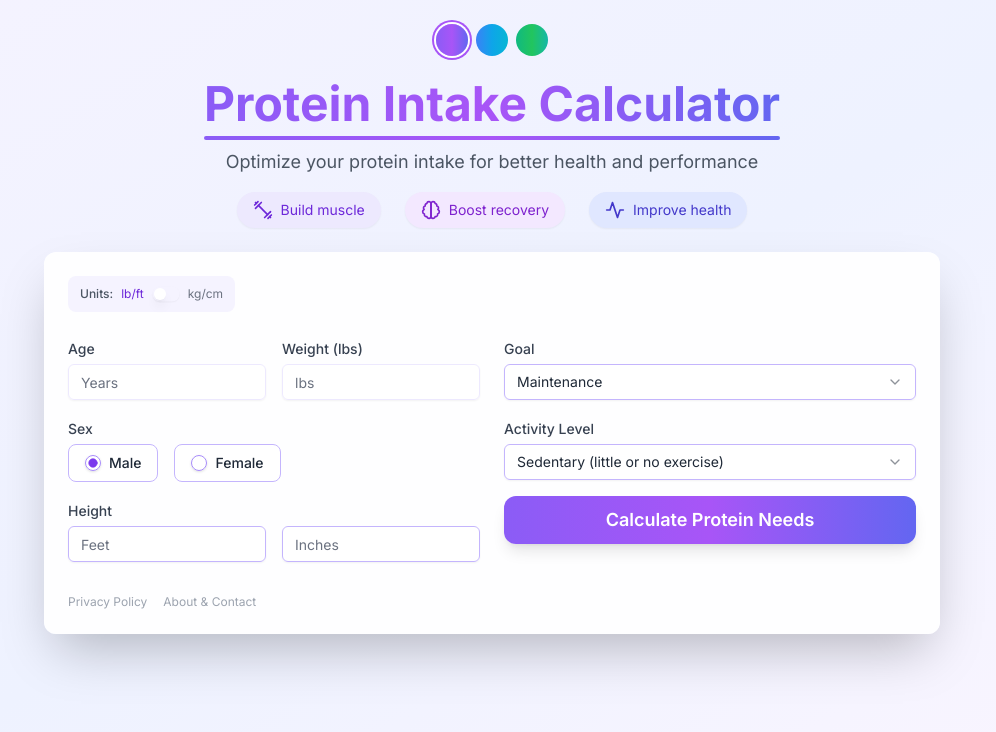
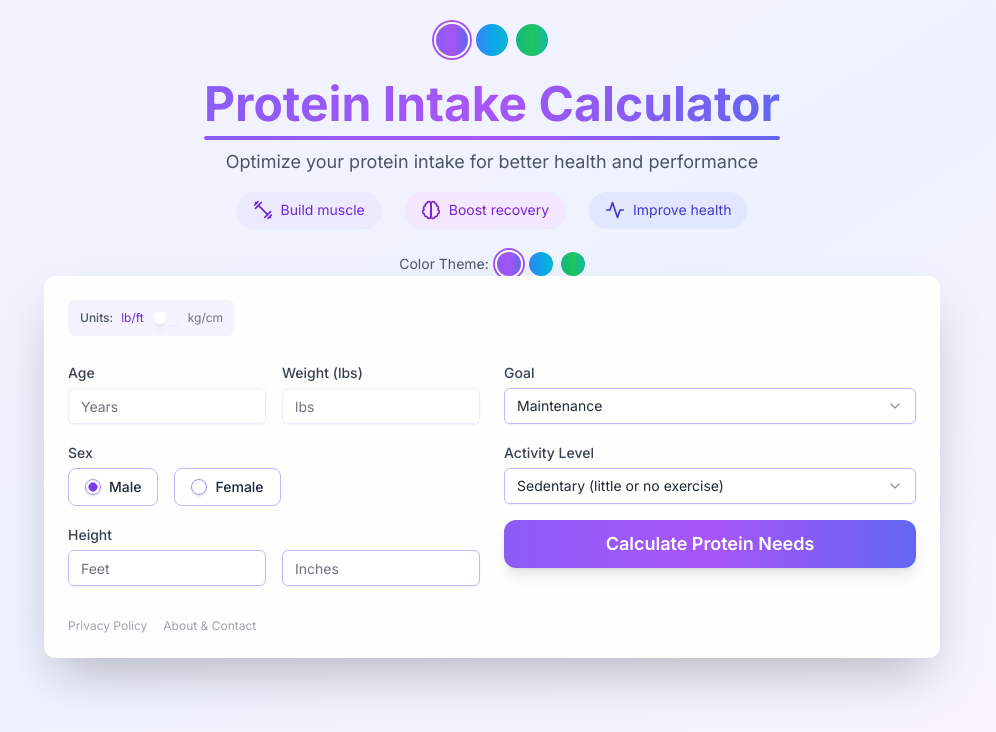
Before and after one commit to Paulsum1985/protein-calculator, a Next.js app: page / in a window 1280 px wide. Shown: the top 732 px of the page, without its empty margins (148-1144 px from the left). Built offline with nearby package versions, Linux system fonts and the light colour scheme.

Commit message:
move theme

```diff
--- a/src/app/page.tsx
+++ b/src/app/page.tsx
@@ -179,6 +179,27 @@ return (
             ))}
           </div>
         </div>
+
+        <div className="flex items-center justify-center gap-2 mt-6">
+  <span className="text-sm text-gray-600">Color Theme:</span>
+  <div className="flex gap-2">
+    <button
+      onClick={() => setCurrentTheme('purple')}
+      className={`w-6 h-6 rounded-full bg-gradient-to-r from-violet-500 via-purple-500 to-indigo-500 ${currentTheme === 'purple' ? 'ring-2 ring-offset-2 ring-purple-500' : ''}`}
+      aria-label="Purple theme"
+    />
+    <button
+      onClick={() => setCurrentTheme('blue')}
+      className={`w-6 h-6 rounded-full bg-gradient-to-r from-blue-500 via-sky-500 to-cyan-500 ${currentTheme === 'blue' ? 'ring-2 ring-offset-2 ring-blue-500' : ''}`}
+      aria-label="Blue theme"
+    />
+    <button
+      onClick={() => setCurrentTheme('green')}
+      className={`w-6 h-6 rounded-full bg-gradient-to-r from-emerald-500 via-green-500 to-teal-500 ${currentTheme === 'green' ? 'ring-2 ring-offset-2 ring-emerald-500' : ''}`}
+      aria-label="Green theme"
+    />
+  </div>
+</div>
 
         <Card className="bg-white/90 backdrop-blur-sm border-none shadow-2xl transition-all duration-300 hover:shadow-3xl">
           <CardContent className="p-4 md:p-6">
```
